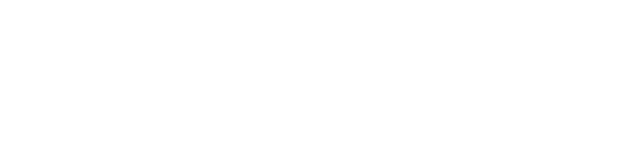
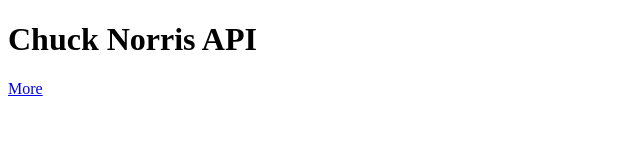
Before and after one commit to mklic17/First-API, a plain HTML site: page index.html in a window 1280 px wide. Shown: the whole page, without its empty margins (0-640 px from the left). Drawn offline with nearby package versions, Linux system fonts and the light colour scheme.

Commit message:
Going to start off using a Chuck Norris Joke API and I have the html setup very basically. I'm going to get this to work firs then I will see what else I could do with it.

```diff
--- a/index.html
+++ b/index.html
@@ -2,9 +2,15 @@
 <html>
   <head>
     <meta charset="utf-8">
-
+    <title>Chuck Norris</title>
   </head>
   <body>
+    <h1>Chuck Norris API</h1>
+    <ul class = "jokeGoesHere">
+
+    </ul>
+    <a href = "#" class = "Another Joke">More</a>
+
 
     <script src="https://cdnjs.cloudflare.com/ajax/libs/jquery/3.0.0-rc1/jquery.min.js"></script>
     <script src ="getJoke.js"></script>
```
